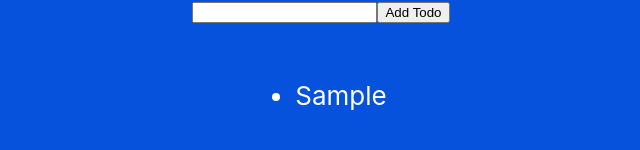
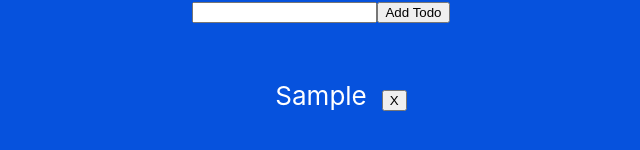
Before and after one commit to ahjam-taoufik/cv-formation-udemy01-01-fondamentaux, a React (Create React App) app: page / in a window 1280 px wide. Both pictures are taken after typing "Sample" into the empty fields and a click on the button "Add Todo". Shown: the part 336-486 px from the top of the page, without its empty margins (319-959 px from the left). Built offline with nearby package versions, Linux system fonts and the light colour scheme.

Commit message:
delete items

```diff
--- a/src/App.js
+++ b/src/App.js
@@ -5,35 +5,44 @@ function App() {
   const RefInput = useRef();
   const [value, setValue] = useState(null);
   const [items, setItems] = useState([]);
-  const [isEditing, setIsEditing] = useState(false);
 
   const HandleChange = (e) => {
     setValue(e.target.value);
-    setIsEditing(!!value);
-    setTimeout(() => {
-      setIsEditing(false);
-    }, 2000);
+
   };
 
   const HandleSubmit = (e) => {
     e.preventDefault();
     if (value) {
-      setItems([...items, value]);
+      setItems([...items, { id: new Date().getTime(), text: value }]);
     }
     setValue(null);
     RefInput.current.value = null;
   };
 
+  const removeItem = (id) => {
+     const itemsFilter= items.filter((item)=>item.id!== id)
+     setItems(itemsFilter)
+  };
+
   return (
     <div className="App">
       <header className="App-header">
+
         <form onSubmit={HandleSubmit}>
           <input ref={RefInput} onChange={HandleChange}></input>
           <button>Add Todo </button>
         </form>
         <br />
         <ul>
-          {items.map((item, index) =>(<li key={index}>{item}</li>))}
+          {items.map((item, index) => {
+            return (
+              <div key={index}>
+                <li style={{display: 'inline', marginRight:'15px'}} >{item.text}</li>
+                <button onClick={() => removeItem(item.id)}>X</button>
+              </div>
+            );
+          })}
         </ul>
       </header>
     </div>
```
